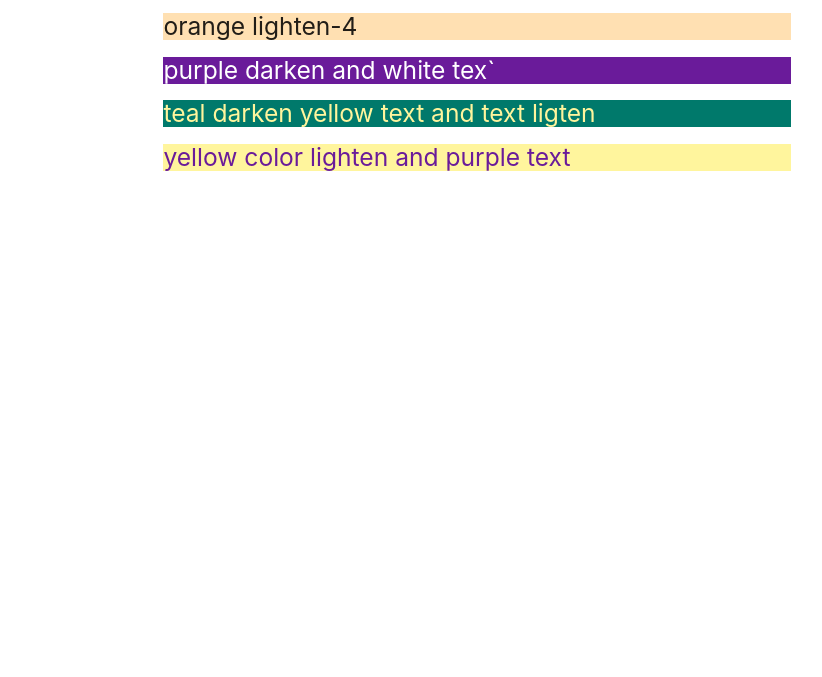
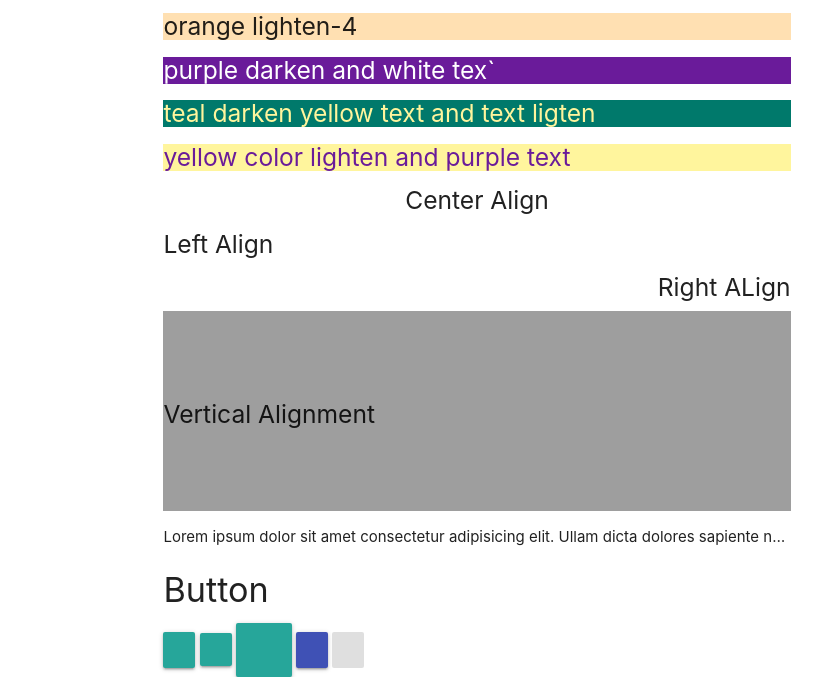
Before and after one commit to jawwad22/Materialize-Learning, a plain HTML site: page index.html in a window 1280 px wide. Shown: the part 748-1425 px from the top of the page, without its empty margins (163-985 px from the left). Before the commit the page ends 935 px from the top, so only its background shows below. Drawn offline with nearby package versions, Linux system fonts and the light colour scheme.

Commit message:
--Text Formatting and Button

```diff
--- a/index.html
+++ b/index.html
@@ -1,9 +1,10 @@
 <html lang="en">
+
 <head>
     <!--Import Google Icon Font-->
     <link href="https://fonts.googleapis.com/icon?family=Material+Icons" rel="stylesheet">
     <!--Import materialize.css-->
-    <link type="text/css" rel="stylesheet" href="css/materialize.min.css"  media="screen,projection"/>
+    <link type="text/css" rel="stylesheet" href="css/materialize.min.css" media="screen,projection" />
     <meta charset="UTF-8">
     <meta name="viewport" content="width=device-width, initial-scale=1.0">
     <meta http-equiv="X-UA-Compatible" content="ie=edge">
@@ -13,6 +14,11 @@
     <!-- Compiled and minified JavaScript -->
     <script src="https://cdnjs.cloudflare.com/ajax/libs/materialize/1.0.0/js/materialize.min.js"></script>
     <title>Materialize CSS</title>
+    <style>
+    .box{
+        height:200px;
+    }
+    </style>
 </head>
 
 <body>
@@ -43,6 +49,33 @@
             <h5 class=""></h5>
 
         </div>
+        <div class="container">
+            <h5 class="center-align">Center Align</h5>
+            <h5 class="left-align">Left Align</h5>
+            <h5 class="right-align">Right ALign</h5>
+        </div>
+        <div class="container grey lightern-2 box valign-wrapper">
+            <h5>Vertical Alignment</h5>
+        </div>
+        <div class="container">
+            <p class="truncate">
+                Lorem ipsum dolor sit amet consectetur adipisicing elit. Ullam dicta dolores sapiente nulla optio
+                consectetur, expedita eum officiis eaque placeat esse eligendi vero maxime vel sunt sed voluptatem illo
+                odio.
+
+            </p>
+        </div>
+        <div class="container">
+            <h4>Button</h4>
+            <a href="" class="btn"></a>
+            <a href="" class="btn-small"></a>
+            <a href="" class="btn-large"></a>
+            <a href="" class="btn indigo"></a>
+            <a href="" class="btn disabled"></a>
+            <a href="" class=""></a>
+
+        </div>
     </div>
 </body>
+
 </html>
```
Lines whose indentation alone changed are shown as unchanged.
